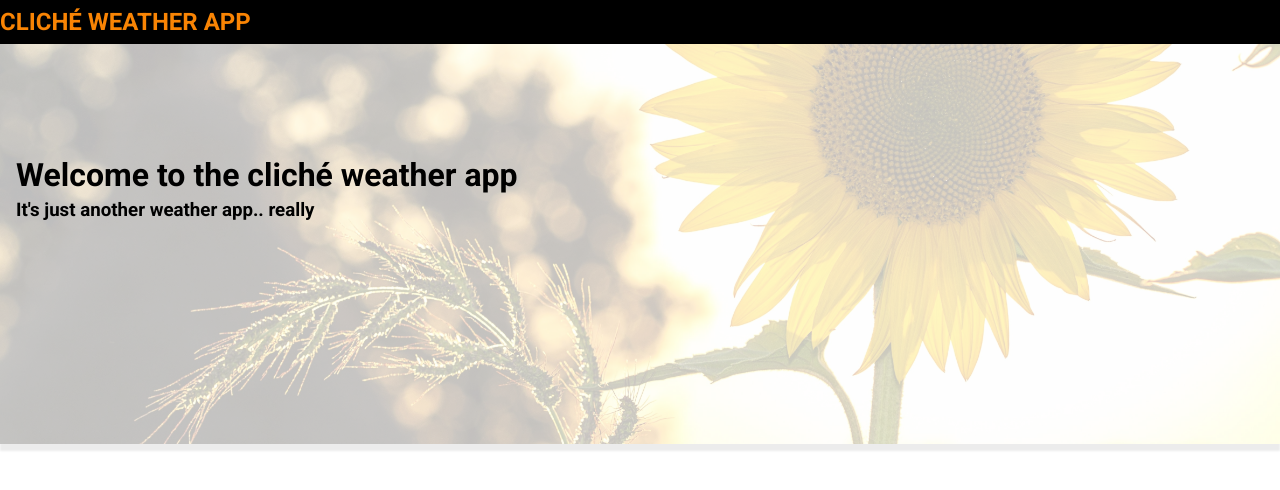
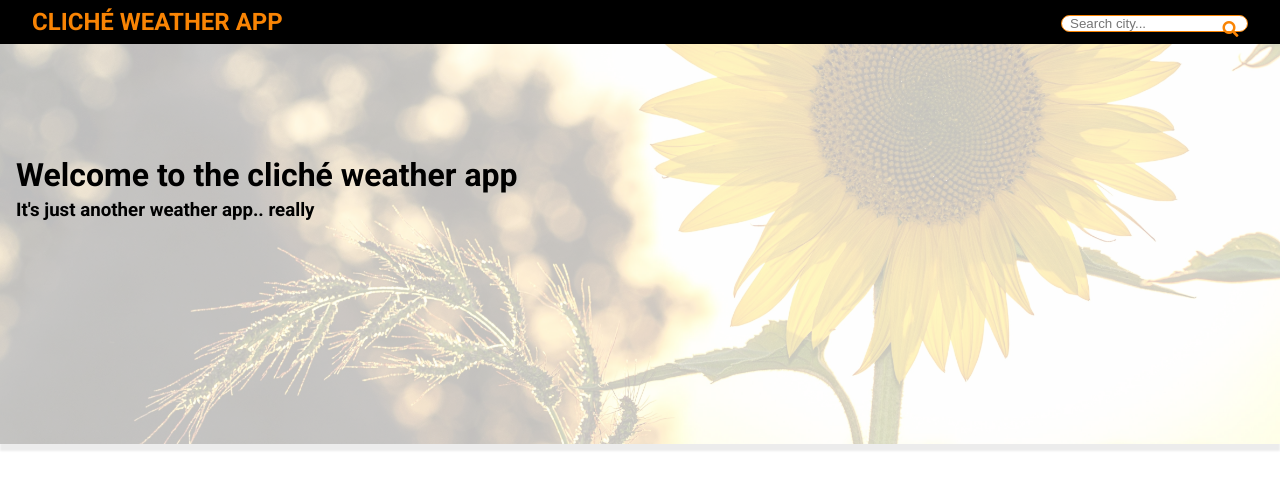
Before and after one commit to knowledgeReignsSupreme/cliche-weather-app, a React (Create React App) app: page / in a window 1280 px wide. Shown: the top 490 px of the page. Built offline with nearby package versions, Linux system fonts and the light colour scheme.

Commit message:
appbar searchbox styling

```diff
--- a/public/index.html
+++ b/public/index.html
@@ -11,6 +11,8 @@
   <link rel="manifest" href="%PUBLIC_URL%/manifest.json" />
   <link rel="preconnect" href="https://fonts.gstatic.com">
   <link href="https://fonts.googleapis.com/css2?family=Roboto:wght@400;700&display=swap" rel="stylesheet">
+  <link rel="stylesheet" href="https://pro.fontawesome.com/releases/v5.10.0/css/all.css"
+    integrity="sha384-AYmEC3Yw5cVb3ZcuHtOA93w35dYTsvhLPVnYs9eStHfGJvOvKxVfELGroGkvsg+p" crossorigin="anonymous" />
   <title>Cliché Weather App</title>
 </head>
 
--- a/src/Appbar.js
+++ b/src/Appbar.js
@@ -1,14 +1,34 @@
-import React from 'react';
+import React, { useState } from 'react';
 import './appbar.scss';
 
 export default function Appbar() {
+  const [isSearching, setIsSearching] = useState(false);
+
+  function toggleIsSearching() {
+    setIsSearching(!isSearching);
+  }
+
   return (
     <nav className='nav__outter'>
       <div className='nav__inner'>
         <div className='nav__inner-logo'>
           <h2>Cliché Weather App</h2>
         </div>
+        <SearchBox toggleIsSearching={toggleIsSearching} />
       </div>
     </nav>
   );
 }
+
+function SearchBox({ toggleIsSearching }) {
+  return (
+    <div className='search__box'>
+      <input
+        className='search__box__input'
+        placeholder='Search city...'
+        onClick={toggleIsSearching}
+      />
+      <i class='fas fa-search'></i>
+    </div>
+  );
+}
--- a/src/appbar.scss
+++ b/src/appbar.scss
@@ -2,7 +2,6 @@
 
 nav {
   background: $color-theme-main;
-
 }
 
 .nav {
@@ -11,6 +10,11 @@ nav {
   }
 
   &__inner {
+    display: flex;
+    justify-content: space-between;
+    align-items: center;
+    width: 95%;
+    margin: 0 auto;
     max-width: 2000px;
     padding: .5rem 0;
 
@@ -22,3 +26,28 @@ nav {
     }
   }
 }
+
+.search__box {
+  position: relative;
+
+  &__input {
+    border: 1px solid $sunny;
+    padding-left: .5rem;
+    border-radius: 15px;
+  }
+
+  .fa-search {
+    position: absolute;
+    right: .6rem;
+    top: .5rem;
+
+    color: $sunny;
+    font-weight: bold;
+  }
+
+  &:hover {
+    .fa-search {
+      opacity: .6;
+    }
+  }
+}
```
